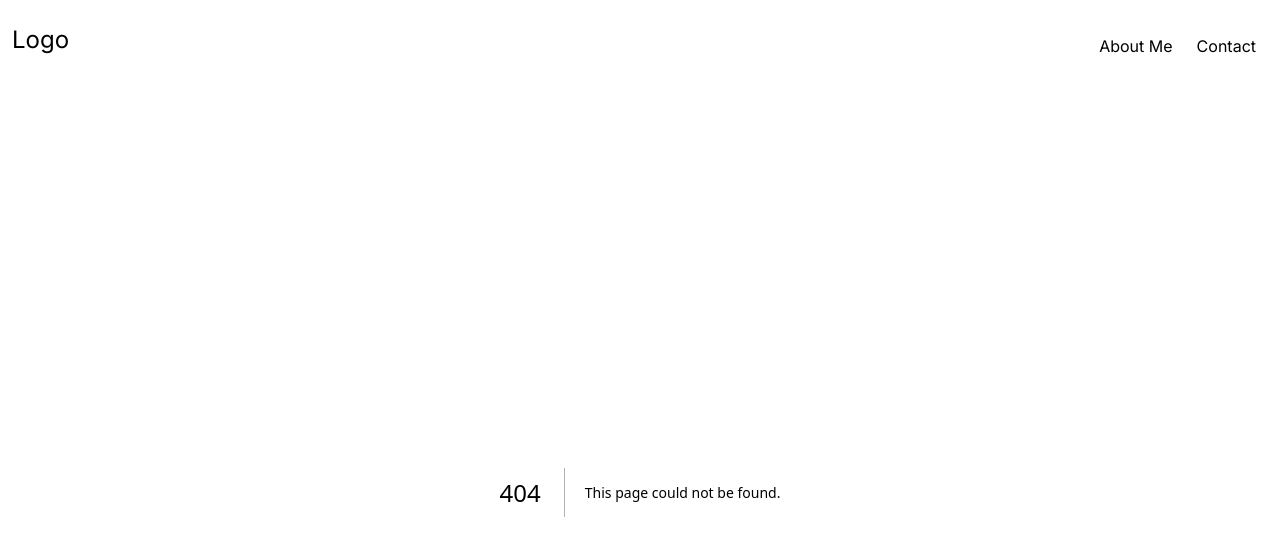
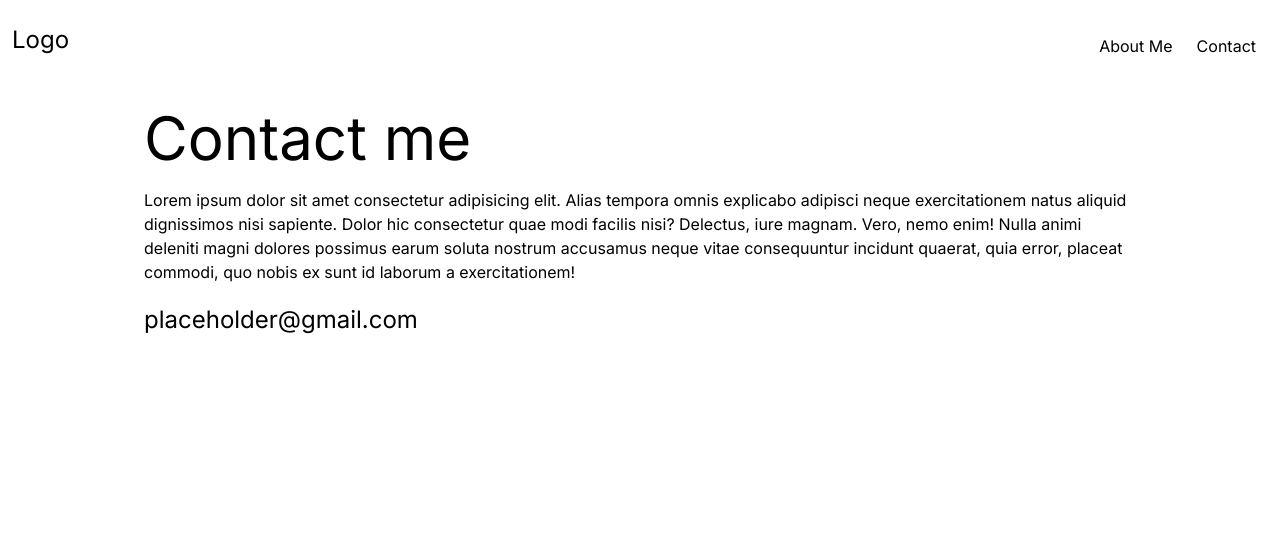
Before and after one commit to Giannidluca93/gallery, a Next.js app: page /contact in a window 1280 px wide. Before the commit this address had no page. Shown: the top 556 px of the page. Built offline with nearby package versions, Linux system fonts and the light colour scheme.

Commit message:
add contact page

```diff
--- /dev/null
+++ b/app/contact/page.tsx
@@ -0,0 +1,23 @@
+const Contact = () => {
+  return (
+    <div className='flex max-w-5xl flex-col p-4'>
+      <h2 className='mb-5 text-3xl md:text-6xl'>Contact me</h2>
+      <p>
+        Lorem ipsum dolor sit amet consectetur adipisicing elit. Alias tempora
+        omnis explicabo adipisci neque exercitationem natus aliquid dignissimos
+        nisi sapiente. Dolor hic consectetur quae modi facilis nisi? Delectus,
+        iure magnam. Vero, nemo enim! Nulla animi deleniti magni dolores
+        possimus earum soluta nostrum accusamus neque vitae consequuntur
+        incidunt quaerat, quia error, placeat commodi, quo nobis ex sunt id
+        laborum a exercitationem!
+      </p>
+      <p className='mt-5'>
+        <a className=' md:text-2xl' href='/'>
+          placeholder@gmail.com
+        </a>
+      </p>
+    </div>
+  )
+}
+
+export default Contact
```
